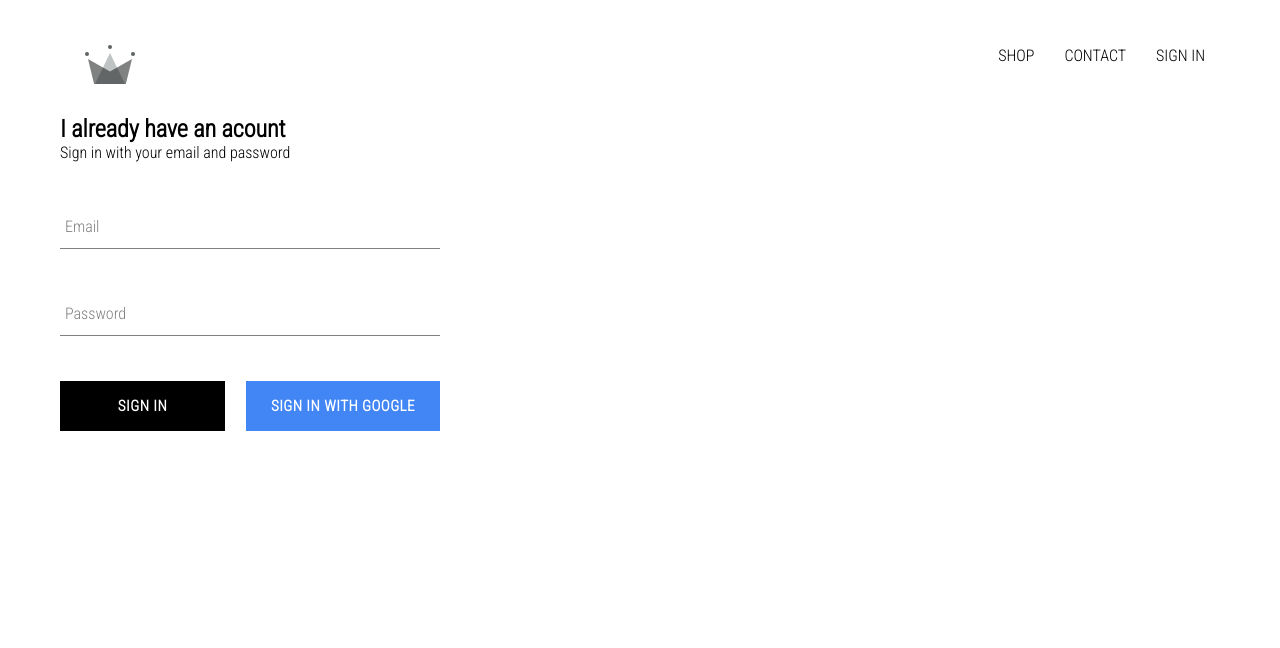
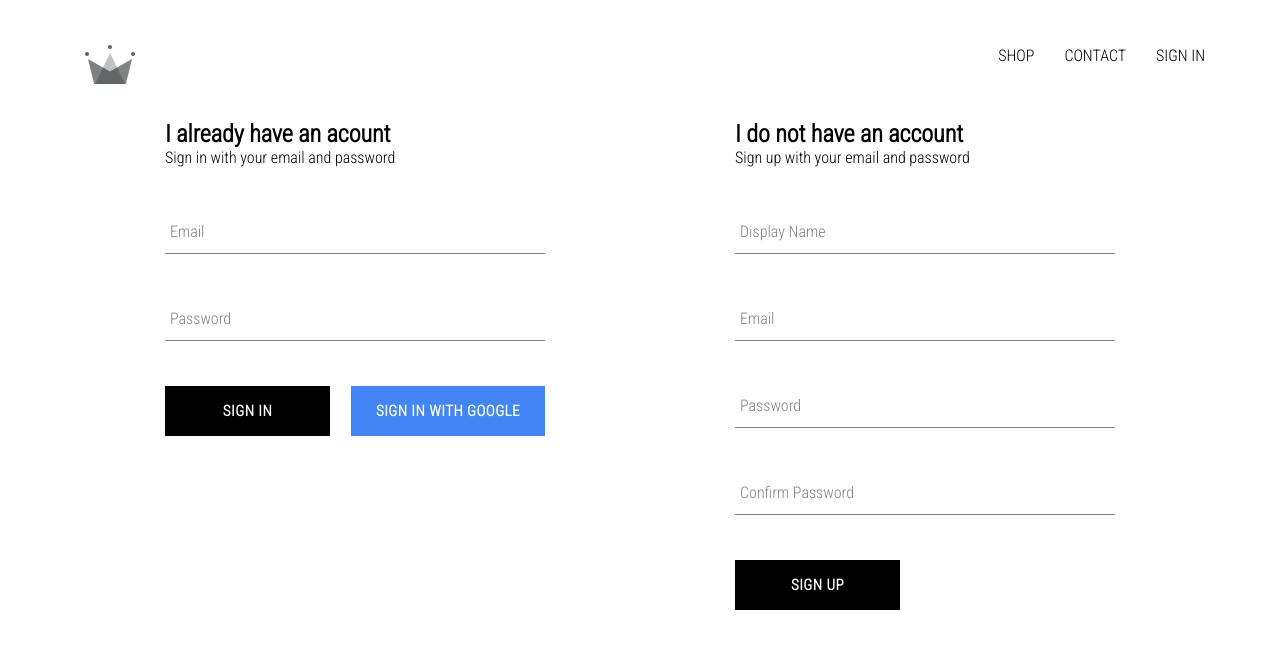
Before and after one commit to Seyi-dev1/crown-clothing, a React (Create React App) app: page /signin in a window 1280 px wide. Shown: the top 648 px of the page. Built offline with nearby package versions, Linux system fonts and the light colour scheme; no server answers; a web font is replaced by a local one.

Commit message:
adding user authentication and sign in page

```diff
--- a/src/App.js
+++ b/src/App.js
@@ -5,7 +5,8 @@
 import Shop from './Pages/shop page/Shop';
 import Header from './Components/header/Header';
 import SignInAndSignUpPage from './Pages/sign-in-and-sign-up/sign-in-and-sign-up';
-import { auth } from './firebase/firebase.utils';
+import { auth, createUserProfileDocument } from './firebase/firebase.utils';
+import { getDoc } from 'firebase/firestore/lite';
 
 
  class App extends Component {
@@ -19,9 +20,20 @@
   unsubscribeFromAuth = null
 
   componentDidMount(){
-   this.unsubscribeFromAuth = auth.onAuthStateChanged((user)=>{
-      this.setState({currentUser: user})
-      console.log(user)
+   this.unsubscribeFromAuth = auth.onAuthStateChanged(async(userAuth)=>{
+     if(userAuth){
+      const userRef = await createUserProfileDocument(userAuth)
+      const snapshot = await getDoc(userRef)
+      this.setState({
+        currentUser:{
+          id:snapshot.id,
+          ...snapshot.data()
+        }
+      })
+     }
+     else{
+      this.setState({currentUser:userAuth})
+     }
     })
   }
 
--- a/src/Components/sign-in/SignIn.js
+++ b/src/Components/sign-in/SignIn.js
@@ -1,7 +1,8 @@
 import React from 'react';
 import CustomButton from '../custom-button/CustomButton';
 import FormInput from '../form-input/FormInput';
-import { googleHandler }  from '../../firebase/firebase.utils';
+import { googleHandler, auth }  from '../../firebase/firebase.utils';
+import { signInWithEmailAndPassword } from 'firebase/auth';
 import './SignIn.scss'
 
 
@@ -15,9 +16,16 @@
         }
     }
 
-     handleSubmit = (event)=>{
+     handleSubmit = async (event)=>{
         event.preventDefault()
-        this.setState({ email:'', password:''})
+        const{ email, password } = this.state
+
+        try {
+            await signInWithEmailAndPassword(auth, email, password)
+            this.setState({email:'', password:''})
+        } catch (error) {
+            console.log(error)
+        }
     }
     handleChange = (event)=>{
         const { name, value } = event.target
--- /dev/null
+++ b/src/Components/sign-up/SignUp.js
@@ -0,0 +1,106 @@
+import './SignUp.scss'
+import { Component } from 'react'
+import { auth, createUserProfileDocument } from '../../firebase/firebase.utils'
+import { createUserWithEmailAndPassword } from 'firebase/auth'
+import FormInput from '../form-input/FormInput'
+import CustomButton from '../custom-button/CustomButton'
+
+
+class SignUp extends Component{
+    constructor(){
+        super()
+
+        this.state={
+            displayName:'',
+            email:'',
+            password:'',
+            confirmPassword:''
+        }
+
+        this.handleSubmit = async (event) => {
+            event.preventDefault()
+
+            const{displayName, email, password, confirmPassword} = this.state
+
+            if(password!==confirmPassword){
+                alert("passwords do not match")
+                return
+            }
+            try {
+                const  { user }  = await createUserWithEmailAndPassword(auth, email, password)
+                console.log(user)
+
+                await createUserProfileDocument(user, { displayName })
+
+                this.setState(
+                    {
+                        displayName:'',
+                        email:'',
+                        password:'',
+                        confirmPassword:''
+                    }
+                )
+
+            } catch (error) {
+                console.error(error)
+            }
+        }
+
+        this.handleChange=(event)=>{
+            const {name, value} = event.target
+
+            this.setState((prev)=>{
+                return{...prev, [name]:value}
+            })
+        }
+    }
+
+
+    render(){
+        return(
+            <div className="sign-up">
+                <h2 className='title'>I do not have an account</h2>
+                <span>Sign up with your email and password</span>
+                <form className='sign-up-form' onSubmit={this.handleSubmit}>
+                    <FormInput
+                        type='text'
+                        name='displayName'
+                        value={this.state.displayName}
+                        handleChange={this.handleChange}
+                        label='Display Name'
+                        required={true}
+                    />
+                    <FormInput
+                        type='text'
+                        name='email'
+                        value={this.state.email}
+                        handleChange={this.handleChange}
+                        label='Email'
+                        required={true}
+                    />
+                    <FormInput
+                        type='password'
+                        name='password'
+                        value={this.state.password}
+                        handleChange={this.handleChange}
+                        label='Password'
+                        required={true}
+                    />
+                    <FormInput
+                        type='password'
+                        name='confirmPassword'
+                        value={this.state.confirmPassword}
+                        handleChange={this.handleChange}
+                        label='Confirm Password'
+                        required={true}
+                    />
+                    <CustomButton
+                        type='submit'
+                        value='SIGN UP'
+                    />
+                </form>
+            </div>
+        )
+    }
+}
+export default SignUp
--- /dev/null
+++ b/src/Components/sign-up/SignUp.scss
@@ -0,0 +1,9 @@
+.sign-up{
+    display: flex;
+    flex-direction: column;
+    width: 380px;
+
+    .title {
+        margin: 0;
+    }
+}
--- a/src/Pages/sign-in-and-sign-up/sign-in-and-sign-up.js
+++ b/src/Pages/sign-in-and-sign-up/sign-in-and-sign-up.js
@@ -1,9 +1,11 @@
 import SignIn from '../../Components/sign-in/SignIn'
+import SignUp from '../../Components/sign-up/SignUp'
 import './sign-in-and-sign-up.scss'
 const SignInAndSignUpPage = ()=>{
     return(
         <div className="sign-in-and-sign-up">
             <SignIn/>
+            <SignUp/>
         </div>
     )
 }
--- a/src/Pages/sign-in-and-sign-up/sign-in-and-sign-up.scss
+++ b/src/Pages/sign-in-and-sign-up/sign-in-and-sign-up.scss
@@ -0,0 +1,6 @@
+.sign-in-and-sign-up{
+    width: 950px;
+    display: flex;
+    justify-content: space-between;
+    margin:30px auto;
+}
--- a/src/firebase/firebase.utils.js
+++ b/src/firebase/firebase.utils.js
@@ -1,5 +1,5 @@
 import { initializeApp } from 'firebase/app';
-import { getFirestore } from 'firebase/firestore/lite';
+import { getFirestore, doc, getDoc, setDoc } from 'firebase/firestore/lite';
 import { getAuth, GoogleAuthProvider, signInWithPopup } from 'firebase/auth'
 
 
@@ -13,6 +13,33 @@
     appId: "1:463593086856:web:94bcf7b3331cc6e437643d"
 };
 
+export const createUserProfileDocument = async (userAuth, additionalData)=>{
+    if(!userAuth) return
+
+   const userRef = doc(db,`/users/${userAuth.uid}`)
+
+   const snapShot = await getDoc(userRef)
+
+   if(!snapShot.exists()) {
+    const{ displayName, email } = userAuth
+    const createdAt = new Date()
+
+
+   try{
+    await setDoc(userRef,{
+        displayName: displayName,
+        email:email,
+        createdAt:createdAt,
+        ...additionalData
+    })
+   } catch(error){
+    console.log('error creating user', error.message)
+   }
+}
+
+return userRef
+}
+
 const app = initializeApp(firebaseConfig);
 
 export const auth = getAuth();
```
